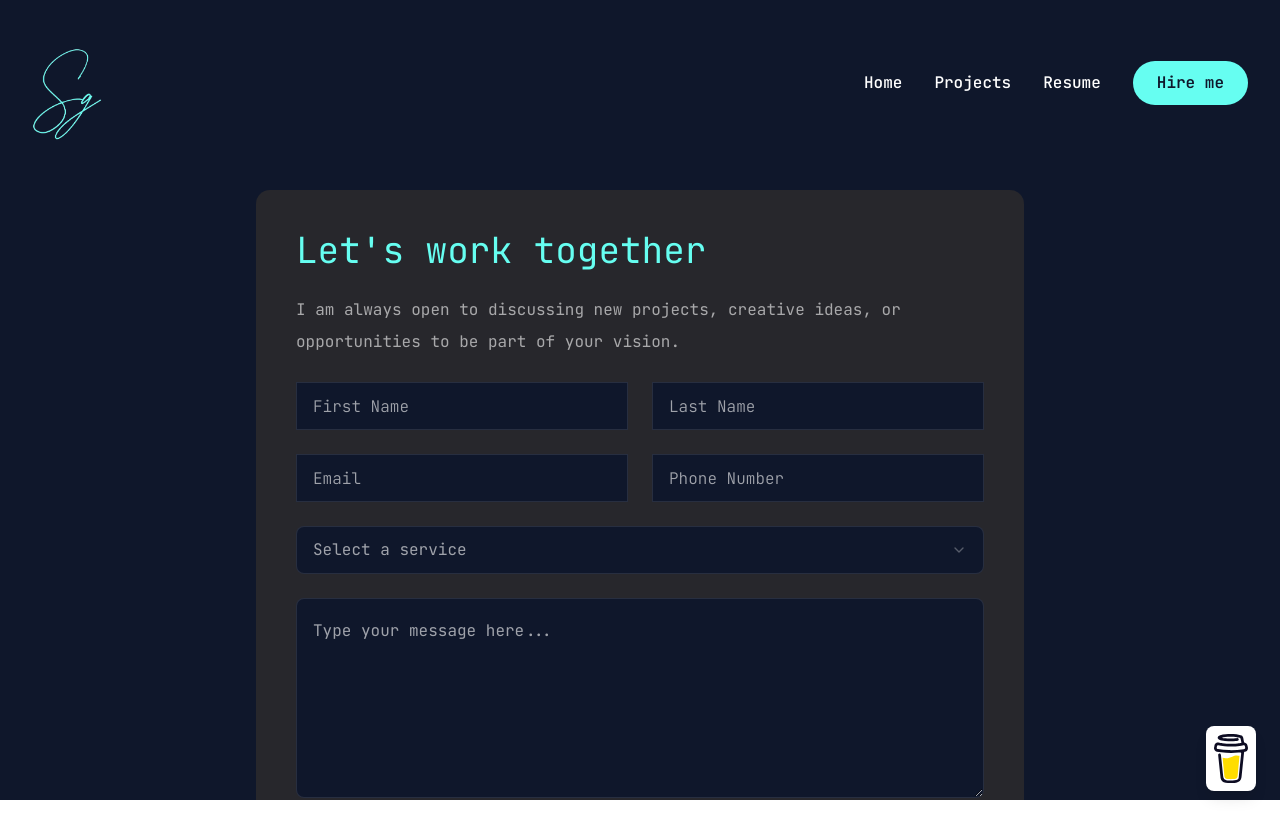
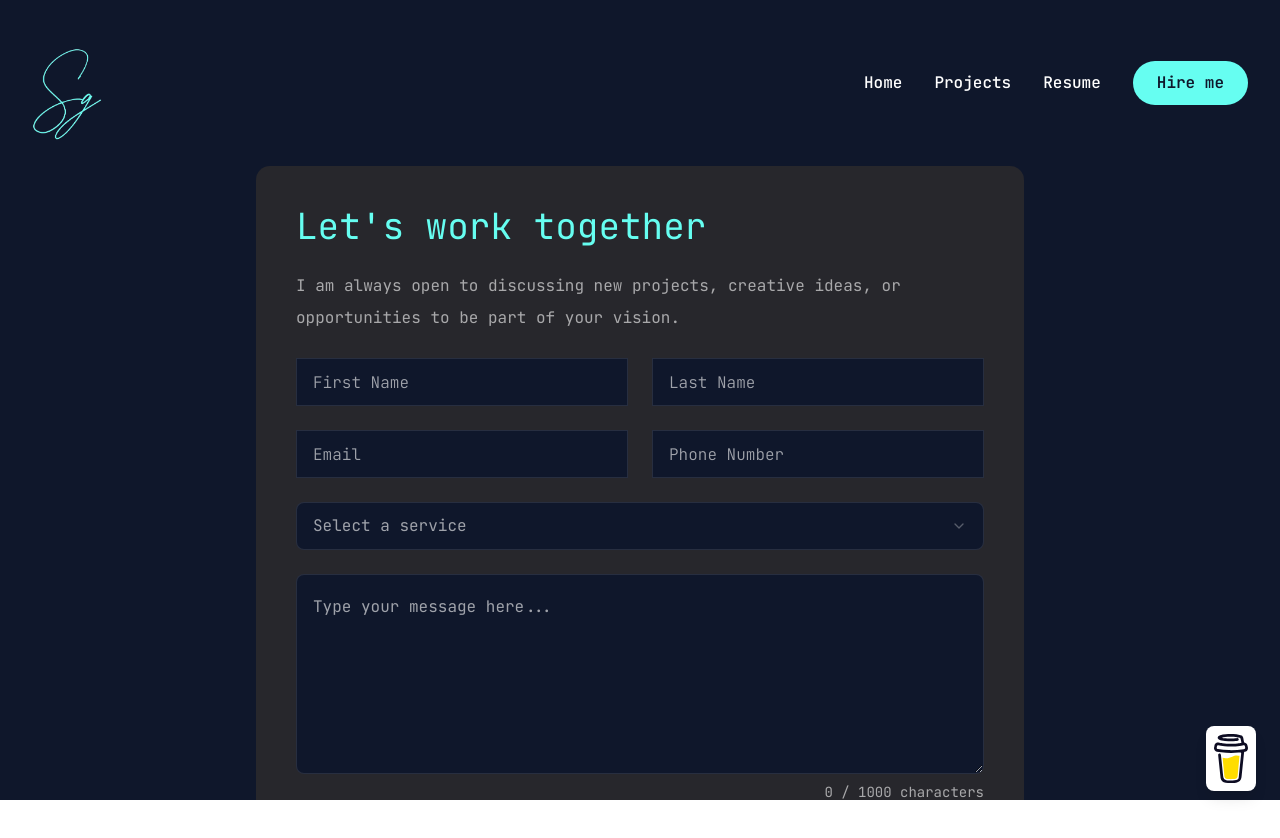
Before and after one commit to sagarbgohil/sagar-portfolio, a Next.js app: page /hire in a window 1280 px wide. Shown: the top 838 px of the page. Built offline with nearby package versions, Linux system fonts and the light colour scheme.

Commit message:
feat: enhance contact form layout and validation; improve transition effects

```diff
--- a/app/hire/page.jsx
+++ b/app/hire/page.jsx
@@ -49,18 +49,9 @@ const Contact = () => {
   };
 
   return (
-    <section className="min-h-[80vh] flex flex-col items-center py-12 xl:py-0 pt-0">
-      <motion.div
-        initial={{ opacity: 0 }}
-        animate={{
-          opacity: 1,
-          transition: { delay: 2.4, duration: 0.5, ease: "easeIn" },
-        }}
-        layout={false}
-        className="py-6"
-      >
+    <section className="min-h-screen flex justify-center py-12 xl:py-0 pt-0">
       <div className="container mx-auto">
-          <div className="flex flex-col xl:flex-row gap-[30px]">
+        <div className="flex flex-col xl:flex-row gap-[30px] justify-center items-center">
           <form
             onSubmit={handleSubmit(handleFormSubmit)}
             className="flex flex-col gap-6 p-10 bg-[#27272c] rounded-xl w-full max-w-3xl"
@@ -132,9 +123,7 @@ const Contact = () => {
                   })}
                 />
                 {errors.email && (
-                    <p className="text-red-500 text-sm">
-                      {errors.email.message}
-                    </p>
+                  <p className="text-red-500 text-sm">{errors.email.message}</p>
                 )}
               </div>
 
@@ -150,9 +139,7 @@ const Contact = () => {
                   })}
                 />
                 {errors.phone && (
-                    <p className="text-red-500 text-sm">
-                      {errors.phone.message}
-                    </p>
+                  <p className="text-red-500 text-sm">{errors.phone.message}</p>
                 )}
               </div>
             </div>
@@ -190,9 +177,7 @@ const Contact = () => {
                 )}
               />
               {errors.service && (
-                  <p className="text-red-500 text-sm">
-                    {errors.service.message}
-                  </p>
+                <p className="text-red-500 text-sm">{errors.service.message}</p>
               )}
             </div>
 
@@ -216,9 +201,7 @@ const Contact = () => {
                 <span>{messageValue.length} / 1000 characters</span>
               </div>
               {errors.message && (
-                  <p className="text-red-500 text-sm">
-                    {errors.message.message}
-                  </p>
+                <p className="text-red-500 text-sm">{errors.message.message}</p>
               )}
             </div>
 
@@ -235,7 +218,6 @@ const Contact = () => {
           </form>
         </div>
       </div>
-      </motion.div>
     </section>
   );
 };
--- a/app/layout.jsx
+++ b/app/layout.jsx
@@ -4,7 +4,6 @@ import { GoogleAnalytics } from "@next/third-parties/google";
 import "./globals.css";
 
 import Header from "@/components/Header";
-import PageTransition from "@/components/PageTransition";
 import StairTransition from "@/components/StairTransition";
 import HeadElements from "@/components/HeadElements";
 import Canonical from "@/components/Canonical";
@@ -42,7 +41,7 @@ export default function RootLayout({ children }) {
       <body className={`${jetBrainsMono.className} px-8`}>
         <Header />
         <StairTransition />
-        <PageTransition>{children}</PageTransition>
+        {children}
         <StickyWidget />
       </body>
     </html>
--- a/app/projects/page.jsx
+++ b/app/projects/page.jsx
@@ -16,7 +16,7 @@ const Projects = () => {
           animate={{
             opacity: 1,
             transition: {
-              delay: 2.4,
+              // delay: 2.4,
               duration: 0.4,
               ease: "easeIn",
             },
--- a/components/PageTransition.jsx
+++ b/components/PageTransition.jsx
@@ -14,7 +14,11 @@ const PageTransition = ({ children }) => {
           initial={{ opacity: 1 }}
           animate={{
             opacity: 0,
-            transition: { delay: 1, duration: 0.4, ease: "easeInOut" },
+            transition: {
+              // delay: 1,
+              duration: 0.4,
+              ease: "easeInOut",
+            },
           }}
           layout={false}
           className="h-screen w-screen fixed bg-primary top-0 pointer-events-none"
--- a/components/StairTransition.jsx
+++ b/components/StairTransition.jsx
@@ -18,10 +18,14 @@ const StairTransition = () => {
 
           <motion.div
             className="h-screen w-screen fixed bg-primary top-0 pointer-events-none"
-            initial={{ opacity: 1 }}
+            initial={{
+              y: "100%",
+              opacity: 1,
+            }}
             animate={{
+              y: 0,
               opacity: 0,
-              transition: { delay: 1, duration: 0.4, ease: "easeInOut" },
+              transition: { duration: 0.4, ease: "easeInOut" },
             }}
             layout={false}
           />
```
Lines whose indentation alone changed are shown as unchanged.
